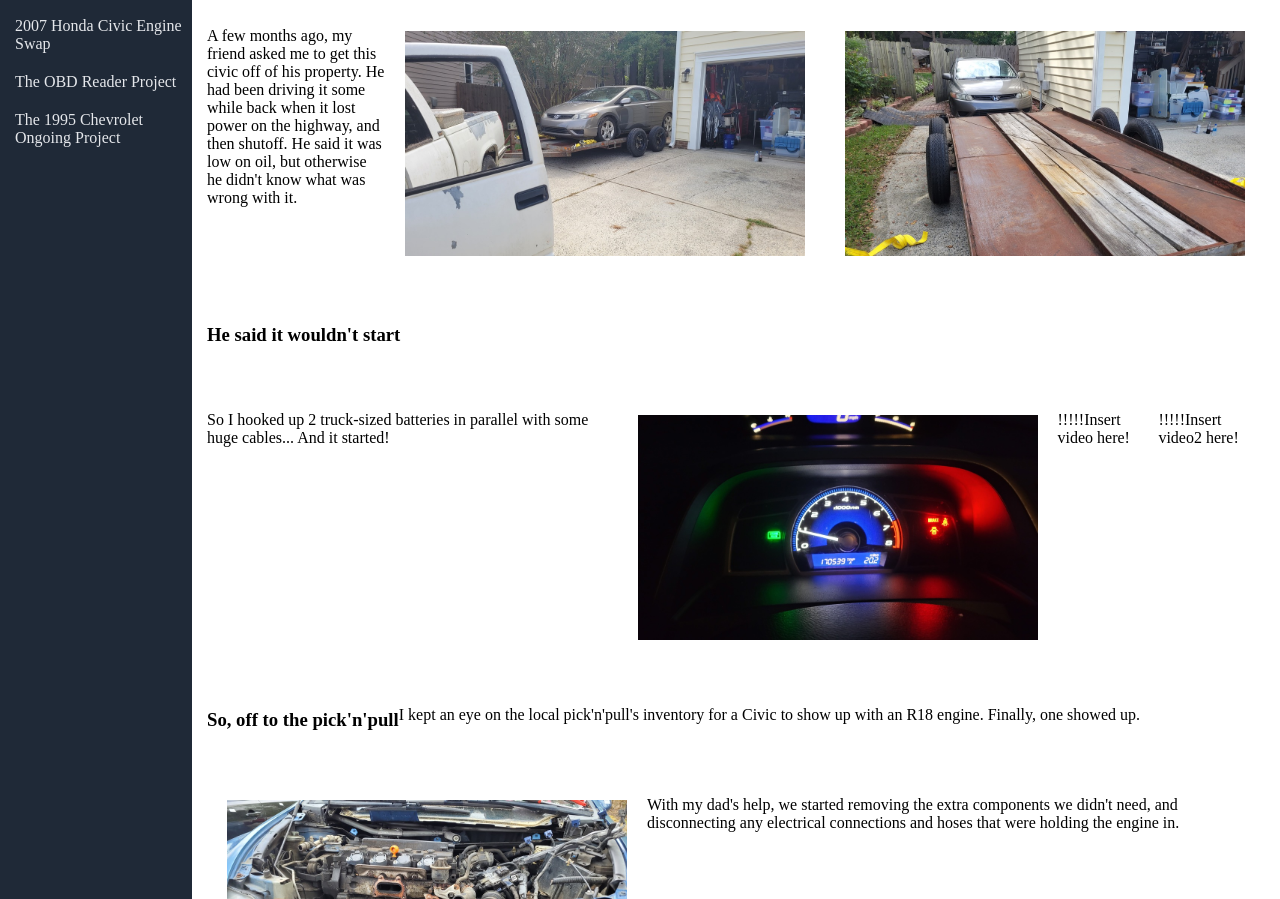
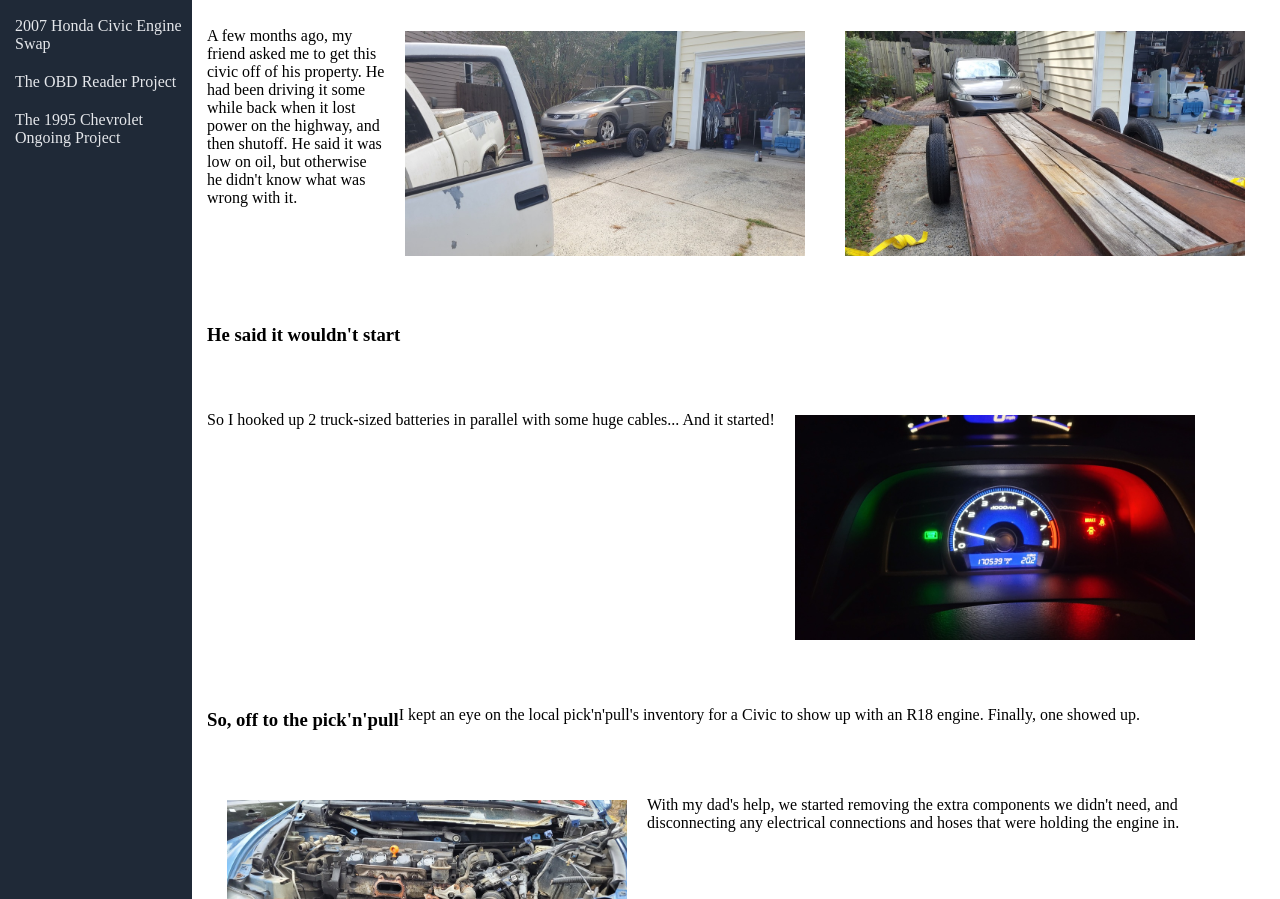
Before and after one commit to SethCasey/landing-page, a plain HTML site: page autoProjectPages/01civic/civic.html in a window 1280 px wide. Shown: the part 201-1100 px from the top of the page. Drawn offline with Linux system fonts and the light colour scheme.

Commit message:
Removed notes

```diff
--- a/autoProjectPages/01civic/civic.html
+++ b/autoProjectPages/01civic/civic.html
@@ -61,8 +61,8 @@ webcomics like XKCD or other picture-based 'stories' -->
             </p>
             <img src="../autoProjectImages/civicEngineSwap/03runningTest.jpg"
                 alt="An image of the gauge cluster, running">
-            <p>!!!!!Insert video here!</p>
-            <p>!!!!!Insert video2 here!</p>
+            <!-- <p>!!!!!Insert video here!</p>
+            <p>!!!!!Insert video2 here!</p> -->
         </div>
         <div id="theDonor">
             <h3>So, off to the pick'n'pull</h3>
```
